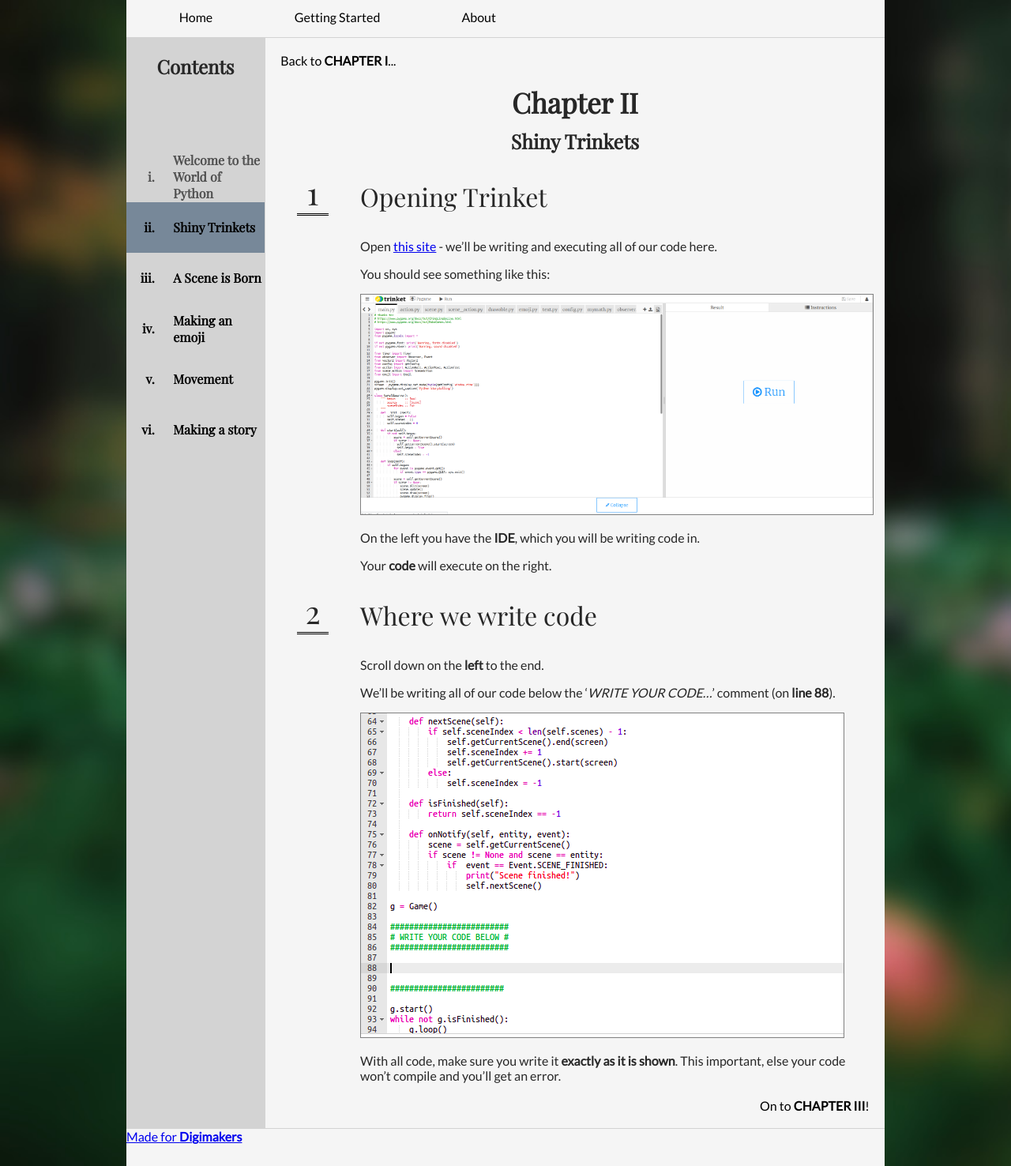
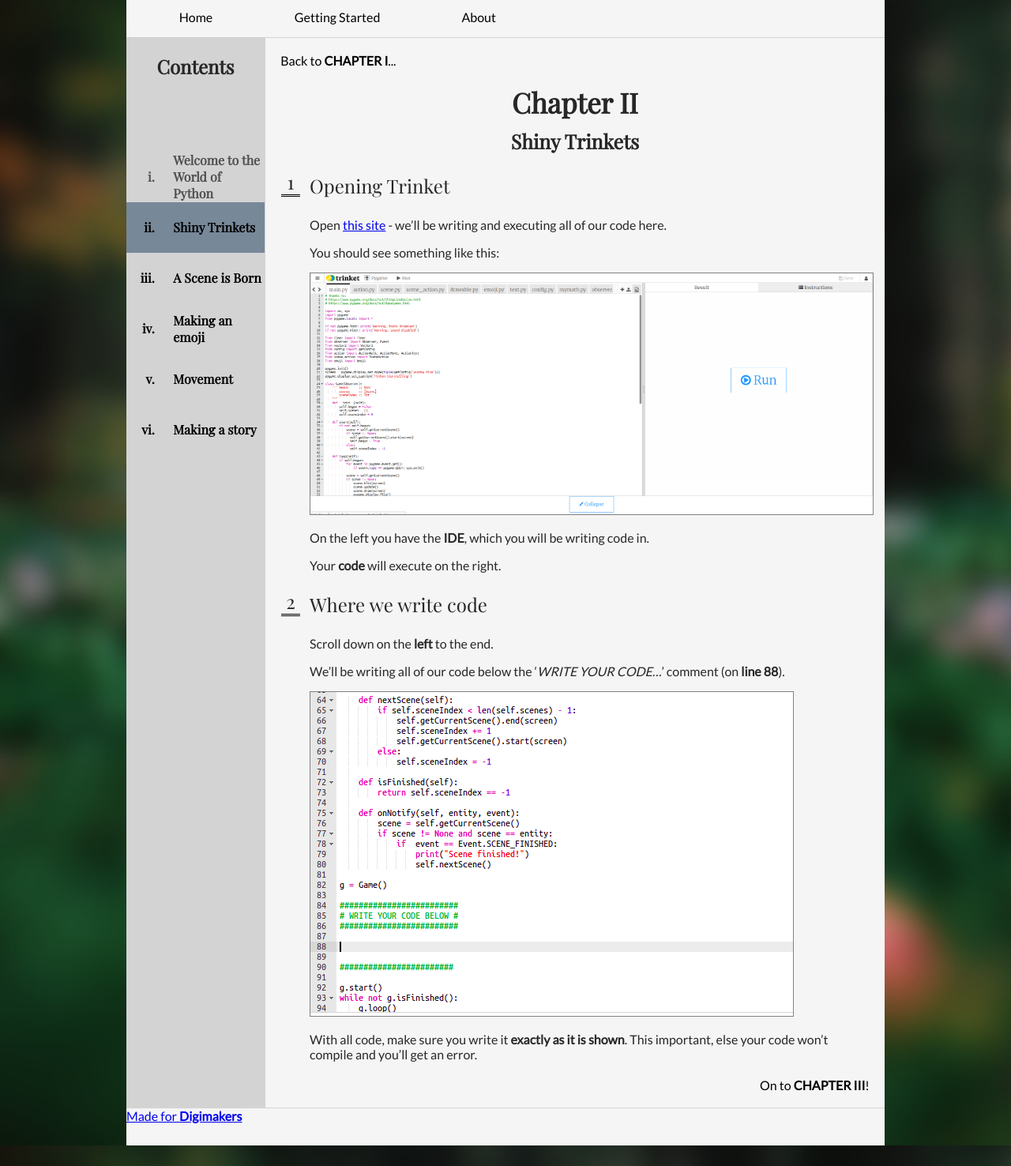
Before and after one commit to Nenivar/outreach-storytelling-site, a Jekyll site: the page built from _posts/1399-01-01-trinket.md, in a window 1280 px wide. Shown: the whole page at 79% size. Built offline with Jekyll 4.4.1, drawn with Linux system fonts in a browser that asks for light colours.

```diff
--- a/_layouts/post.html
+++ b/_layouts/post.html
@@ -7,26 +7,12 @@
         <h2 class="sidebar_title">Contents</h2>
         <h2 class="sidebar_title__phone">C</h2>
         {% for post in site.posts %}
-            <!-- <li type="I" {% if page.url == post.url %}class="current"{% endif %} {% if page.chapter > post.chapter %}class="previous"{% endif %}>
-                <a href="{{ post.url }}">
-                    {{ post.title }}
-                </a>
-            </li> -->
             <a href="{{ post.url }}" class="sidebar_button {% if page.url == post.url %}current{% endif %}{% if page.chapter > post.chapter %}previous{% endif %}" >
-                <h4 class="sidebar_button_num">
-
-                </h4>
+                <h4 class="sidebar_button_num"></h4>
                 <h4 class="sidebar_button_title">
                     {{ post.title }}
                 </h4>
             </a>
-        {% endfor %}
-    </div>
-    <!--sidebar for phones is hidden underneath-->
-    <div class="sidebar sidebar__phone">
-        <h2>C.</h2>
-        {% for post in site.posts %}
-        <a href="{{ post.url }}" class="sidebar__phone_button"></a>
         {% endfor %}
     </div>
 
--- a/_sass/_post.scss
+++ b/_sass/_post.scss
@@ -12,28 +12,27 @@
 
 /* thx https://stackoverflow.com/questions/23610151/can-you-style-ordered-list-numbers */
 ol {
+    counter-reset: item;
     list-style: none;
-    counter-reset: item;
 
     li {
         counter-increment: item;
         position: relative;
-        padding-left: 4em;
 
         p:first-of-type {
-            font-size: 2em;
+            font-size: 1.5em;
             font-family: 'Playfair Display', serif;
         }
     }
     li:before {
         content: counter(item);
         position: absolute;
-        margin-left: -2em;
-        margin-top: -.25em;
+        margin-left: -1.5em;
+        margin-top: -.2em;
         border-bottom: 3px double black;
         width: 1em;
         text-align: center;
-        font-size: 2.5em;
+        font-size: 1.5em;
         font-family: 'Playfair Display', serif;
     }
 }
```
